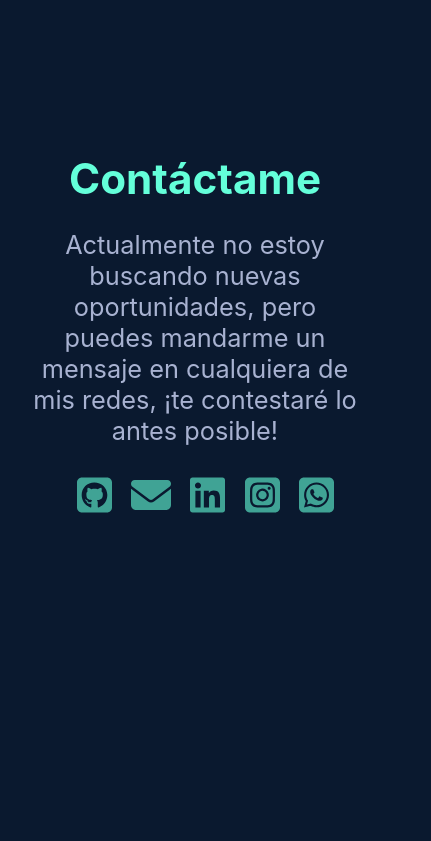
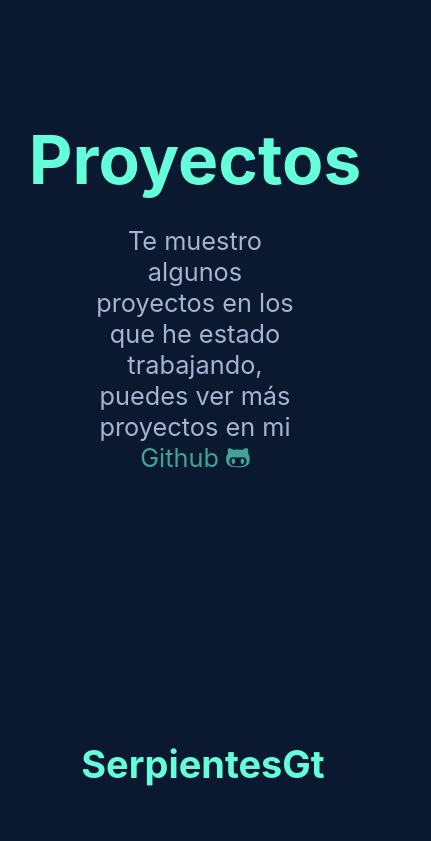
Before and after one commit to Noel1kt/Noel.dev, a React (Vite) app: page / in a window 390 px wide. Shown: the part 1923-2764 px from the top of the page, 431 px wide, since content can reach past the window. Before the commit the page ends 2519 px from the top, so only its background shows below. Built offline with nearby package versions, Linux system fonts and the light colour scheme.

Commit message:
projects media

```diff
--- a/src/App.css
+++ b/src/App.css
@@ -646,6 +646,39 @@
     animation-fill-mode: both;
 
 }
+@media screen and (max-width:768px) {
+
+    .description-projects{
+        position: relative;
+        left: 0;
+        margin-left: 1rem;
+    }
+    .section-work li{
+        display: flex;
+       flex-direction: column;
+       text-align: center;
+    }
+
+
+    .description-projects h2{
+        margin-top: 0;
+        text-align: center;
+    }
+
+    .paragraph-project{
+        display: none;
+    }
+    .image-project img{
+        width: 40vh;
+        height:  25vh;
+        border-radius: 10px;
+        margin-left: 0;
+    }
+  }
+
+  @media screen and (min-width:993px) {
+  }
+
 
 /* contact */
 
--- a/src/App.jsx
+++ b/src/App.jsx
@@ -8,7 +8,7 @@ function App() {
     <>
       <About/>
       <Skills/>
-      {/* <Projects/> */}
+      <Projects/>
       <Contact/>
     </>
 
```
